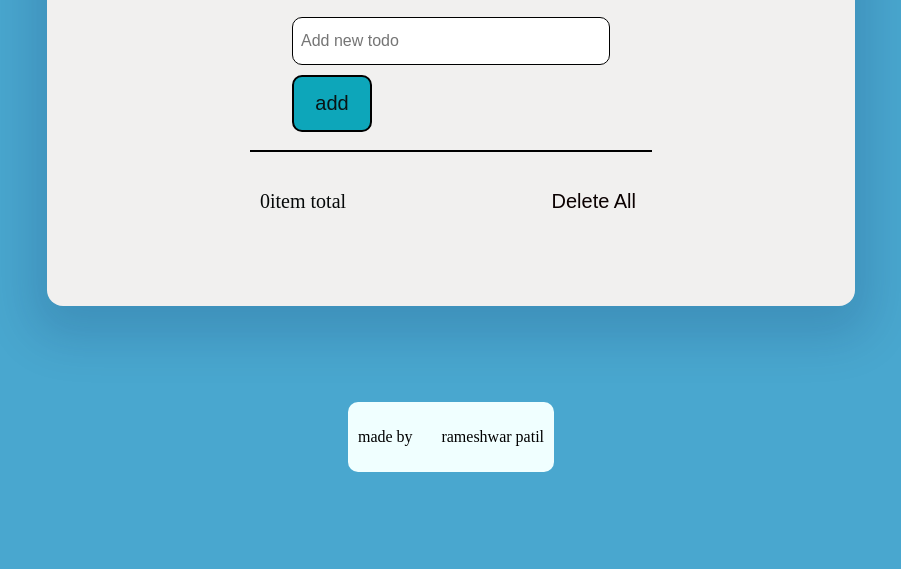
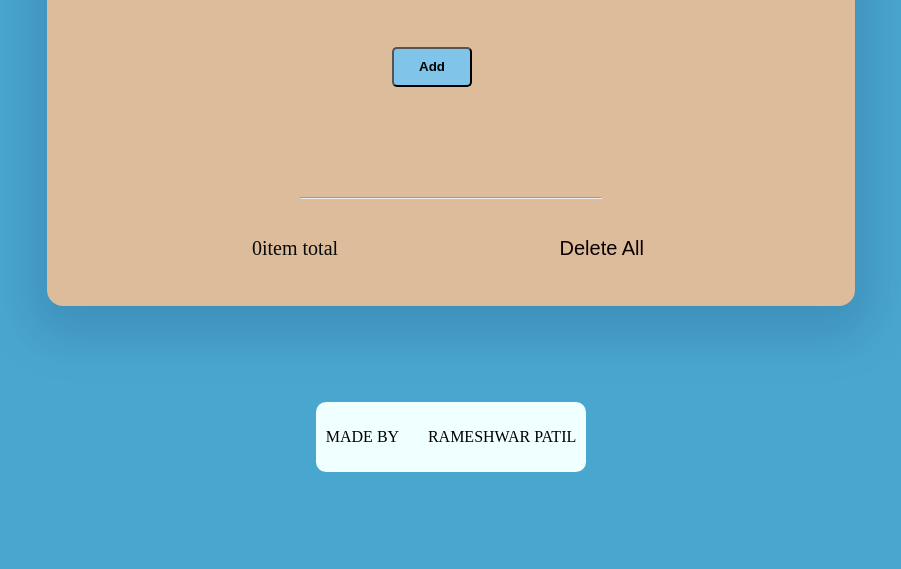
Before and after one commit to rampatil119/To-do-list, a website built with Vite: page index.html in a window 1280 px wide. Shown: the part 231-800 px from the top of the page, without its empty margins (189-1090 px from the left). Built offline with nearby package versions, Linux system fonts and the light colour scheme.

Commit message:
changes in css  style

```diff
--- a/index.html
+++ b/index.html
@@ -5,14 +5,15 @@
   <meta name="viewport" content="width=device-width, initial-scale=1.0">
   <title>project</title>
   <link rel="stylesheet" href="style.css">
+
   <script src="script.js"></script>
+
 </head>
 <body>
 <section class="todo">
   <h2>To-do list</h2>
   <div class="input">
-    <input type="text" class="input-filed" id="todoInput" placeholder="Add new todo"><button class="btn">add</button>
-  </div>
+    <input type="text" class="input-filed" id="todoInput" placeholder="Add new todo"> <button type="button" class="btn">Add</button>
 
   <ul class="scroll">
     <li id="todolist">
--- a/script.js
+++ b/script.js
@@ -6,9 +6,9 @@ const todoCount = document.getElementById("todoCount");
 const addButton = document.querySelector(".btn");
 const deleteButton = document.getElementById("deleteButton");
 
-document.addEventListener("DOMContentLoaded", function() {
+document.addEventListener("DOMContentLoaded", function () {
     addButton.addEventListener("click", addTask);
-    todoInput.addEventListener("keydown", function(event) {
+    todoInput.addEventListener("keydown", function (event) {
         if (event.key === "Enter") {
             event.preventDefault(); // Prevents the default action of Enter key (like form submission)
             addTask();
@@ -36,7 +36,7 @@ function deleteAllTasks() {
 }
 
 function saveToLocalStorage() {
-    localStorage.setItem("todo", JSON.stringify(todo)); // Store the updated tasks in localStorage
+    localStorage.setItem("todo", JSON.stringify(todo));
 }
 
 
--- a/style.css
+++ b/style.css
@@ -9,24 +9,30 @@ body{
     justify-content: space-evenly;
     align-items: center;
 }
-.btn{
+/* .btn{
   color: rgb(10, 20, 20);
   font-size:20px;
   padding: 15px;
   margin-top: 10px;
   width: 80px;
   border: 2px solid black;
-  background-color: rgb(13, 166, 186);
-  border-radius: 10px;
+  background-color: rgb(42, 89, 230);
+  border-radius: 5px;
+  margin-left: 150px;
+  color: white;
 
 
-}
+
+
+} */
+
+
 .todo{
     display: flex;
     flex-direction: column;
     padding: 20px;
     justify-content: center;
-    background: rgb(241, 240, 239);
+    background: rgb(221, 188, 155);
     border-radius: 1rem;
     height: 50%;
     width: 60%;
@@ -45,12 +51,14 @@ input{
    position: relative;
 }
 .input-filed{
-    width: 300px;
+    width: 400px;
     height: 30px;
     padding: 8px;
     border: 1px solid black;
-    border-radius: 10px;
+    border-radius: 5px;
     font-size: 1rem;
+    background-color: rgb(252, 252, 252);
+
 }
 ul{
     padding: 0;
@@ -64,8 +72,9 @@ li{
     padding: 5px;
 }
 .counter{
-    border: 0.06rem solid black;
-    width: 400px;
+  color: rgba(0, 0, 0, 0.568);
+  width: 300PX;
+  margin-top: 100px;
 
 }
 .counter-container{
@@ -91,6 +100,17 @@ li{
     background-color: azure;
     padding: 10px;
     border-radius: 10px;
+    text-transform: uppercase;
 
 
 }
+.btn{
+    margin-top: 50px;
+    margin-left: 150px;
+    height: 40px;
+    width: 80px;
+    background-color: #80C4E9;
+    border-radius: 5px;
+    font-weight: 700;
+    color: rgb(0, 1, 2);
+}
```
